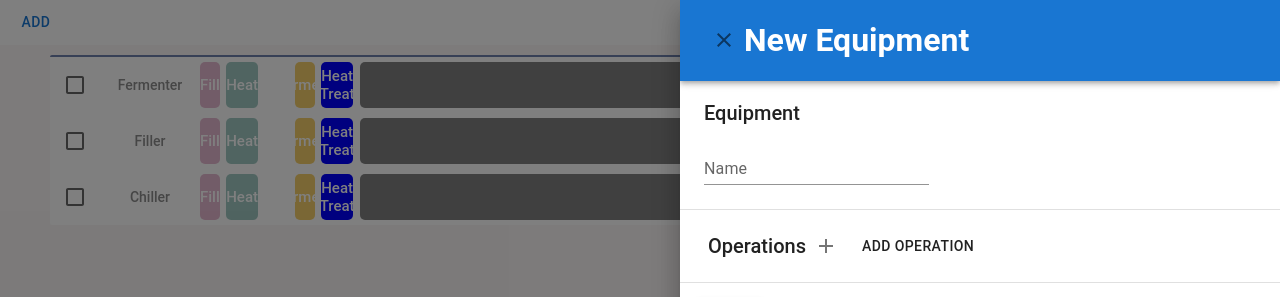
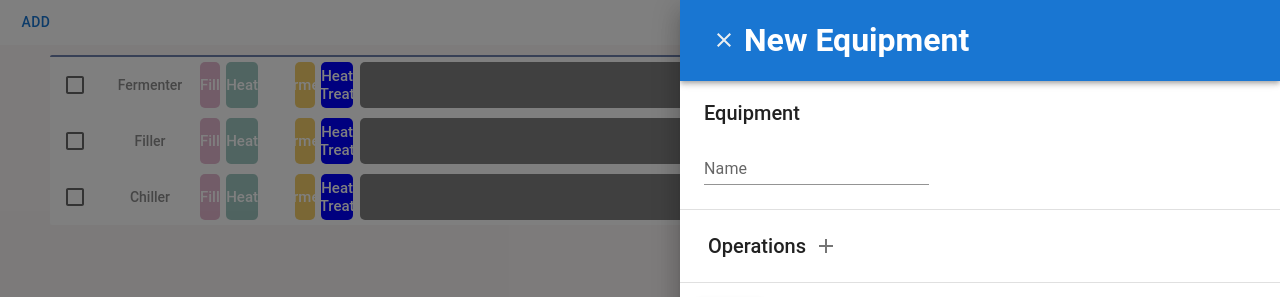
Before and after one commit to mama4294/process-app, a Next.js app: page / in a window 1280 px wide. Both pictures are taken after a click on the button "ADD". Shown: the top 297 px of the page. Built offline with nearby package versions, Linux system fonts and the light colour scheme.

Commit message:
adds auto-predecessor selection feature. Alights options to the left

```diff
--- a/components/editEquipment.js
+++ b/components/editEquipment.js
@@ -14,6 +14,7 @@ import CloseIcon from "@mui/icons-material/Close";
 import DeleteIcon from "@mui/icons-material/Delete";
 import AddIcon from "@mui/icons-material/Add";
 import styles from "../styles/operations.module.css";
+import { blueGrey } from "@mui/material/colors";
 import { useState, useContext } from "react";
 import TextInput from "./inputs/textInput";
 import Dropdown from "./inputs/dropdown";
@@ -54,6 +55,9 @@ const EquipmentInputForm = ({ mode, handleClose }) => {
   const { addEquipment, updateEquipment, findSelectedEquipment } =
     useContext(EquipmentContext);
   const equipmentToEdit = mode === "edit" ? findSelectedEquipment() : null;
+  const [operations, setOperations] = useState(
+    mode === "edit" ? equipmentToEdit.operations : []
+  );
 
   const defaultEquipment = {
     id: generateId(),
@@ -146,12 +150,19 @@ const EquipmentInputForm = ({ mode, handleClose }) => {
       resources: [],
     },
   ];
+
   const defaultOperation = {
     id: generateId(),
     title: "",
     duration: "1",
     durationUnit: { value: "hr", label: "hr" },
-    predecessor: { value: 0, label: "Initial" },
+    predecessor:
+      operations.length > 0
+        ? {
+            value: operations[operations.length - 1].id,
+            label: operations[operations.length - 1].title,
+          }
+        : { value: 0, label: "Initial" },
     offset: 0,
     offsetUnit: { value: "hr", label: "hr" },
     type: { value: "SF", label: "Start-to-Finish" },
@@ -160,9 +171,7 @@ const EquipmentInputForm = ({ mode, handleClose }) => {
   const [equipment, setEquipment] = useState(
     mode === "edit" ? equipmentToEdit : defaultEquipment
   );
-  const [operations, setOperations] = useState(
-    mode === "edit" ? equipmentToEdit.operations : []
-  );
+
   const [selectedOperations, setSelectedOperations] = useState([]);
 
   const handleChangeEquipment = (event) => {
@@ -184,7 +193,7 @@ const EquipmentInputForm = ({ mode, handleClose }) => {
     }
     const newState = operations.map((operation) => {
       if (operation.id === operationID) {
-        console.log(`Found operation with field ${field} and value ${value}`);
+        // console.log(`Found operation with field ${field} and value ${value}`);
         return { ...operation, [field]: value };
       }
       //otherwise return object as is
@@ -196,7 +205,6 @@ const EquipmentInputForm = ({ mode, handleClose }) => {
 
   const handleAdd = () => {
     setOperations(addToArray(operations, defaultOperation));
-    console.log(operations);
   };
 
   const handleDelete = () => {
@@ -228,7 +236,6 @@ const EquipmentInputForm = ({ mode, handleClose }) => {
       } else if (mode === "edit") {
         updateEquipment(newEquipment);
       }
-      console.log(newEquipment);
       handleClose();
     }
   };
@@ -239,7 +246,7 @@ const EquipmentInputForm = ({ mode, handleClose }) => {
         <Toolbar>
           <>
             <IconButton onClick={handleClose}>
-              <CloseIcon color="action" />
+              <CloseIcon sx={{ color: blueGrey[50] }} />
             </IconButton>
             <h1>{mode === "new" ? "New Equipment" : "Edit Equipment"}</h1>
           </>
@@ -318,6 +325,11 @@ const Table = ({
             />
           );
         })}
+      {operations.length > 0 && (
+        <Button variant="outline" onClick={handleAdd} sx={{ mt: 2 }}>
+          Add Operation
+        </Button>
+      )}
     </>
   );
 };
@@ -356,7 +368,7 @@ const TableHeader = ({
           </IconButton>
         )}
       </div>
-      {operations.length > 0 ? (
+      {operations.length > 0 && (
         <div className={`${styles.chartRow} ${styles.headerRow}`}>
           <div>
             <Checkbox {...label} onChange={handleChange} />
@@ -369,10 +381,6 @@ const TableHeader = ({
             );
           })}
         </div>
-      ) : (
-        <Button variant="standard" onClick={handleAdd}>
-          Add Operation
-        </Button>
       )}
     </>
   );
@@ -430,6 +438,7 @@ const OperationRow = ({
             id="duration"
             value={duration}
             type="number"
+            min="0"
             style={{ textAlign: "right" }}
             placeholder="Duration"
             onChange={handleChangeOperation(id)}
--- a/components/inputs/dropdown.js
+++ b/components/inputs/dropdown.js
@@ -5,6 +5,7 @@ import Select from "react-select";
 const customStyles = {
   option: (provided, state) => ({
     ...provided,
+    textAlign: "left",
     // borderBottom: "2px dotted green",
     // color: state.isSelected ? "yellow" : "black",
     // backgroundColor: state.isSelected ? "green" : "white",
--- a/components/inputs/textInput.js
+++ b/components/inputs/textInput.js
@@ -1,7 +1,16 @@
 import React from "react";
 import styles from "../../styles/components.module.css";
 
-const TextInput = ({ id, value, name, placeholder, type, onChange, style }) => {
+const TextInput = ({
+  id,
+  value,
+  name,
+  placeholder,
+  type,
+  onChange,
+  style,
+  ...props
+}) => {
   return (
     <input
       id={id}
@@ -12,6 +21,7 @@ const TextInput = ({ id, value, name, placeholder, type, onChange, style }) => {
       className={styles.textInput}
       placeholder={placeholder}
       onChange={onChange}
+      {...props}
     />
   );
 };
--- a/styles/operations.module.css
+++ b/styles/operations.module.css
@@ -14,7 +14,7 @@
 }
 .chartRow {
   display: grid;
-  grid-template-columns: 5ch 10ch 10ch 20ch 20ch 8ch 20ch 1fr;
+  grid-template-columns: 5ch 10ch 10ch 20ch 20ch 10ch 20ch 1fr;
   background-color: #FFFFFF;
   border-bottom: 1px solid #6E81AD;
   align-items: center;
@@ -80,6 +80,7 @@
 .chartRowLabel {
   color: #8c8c8c;
   /* padding: 20px 0; */
+  height:100%;
   font-size: 15px;
   font-weight: bold;
   text-align: center;
```
